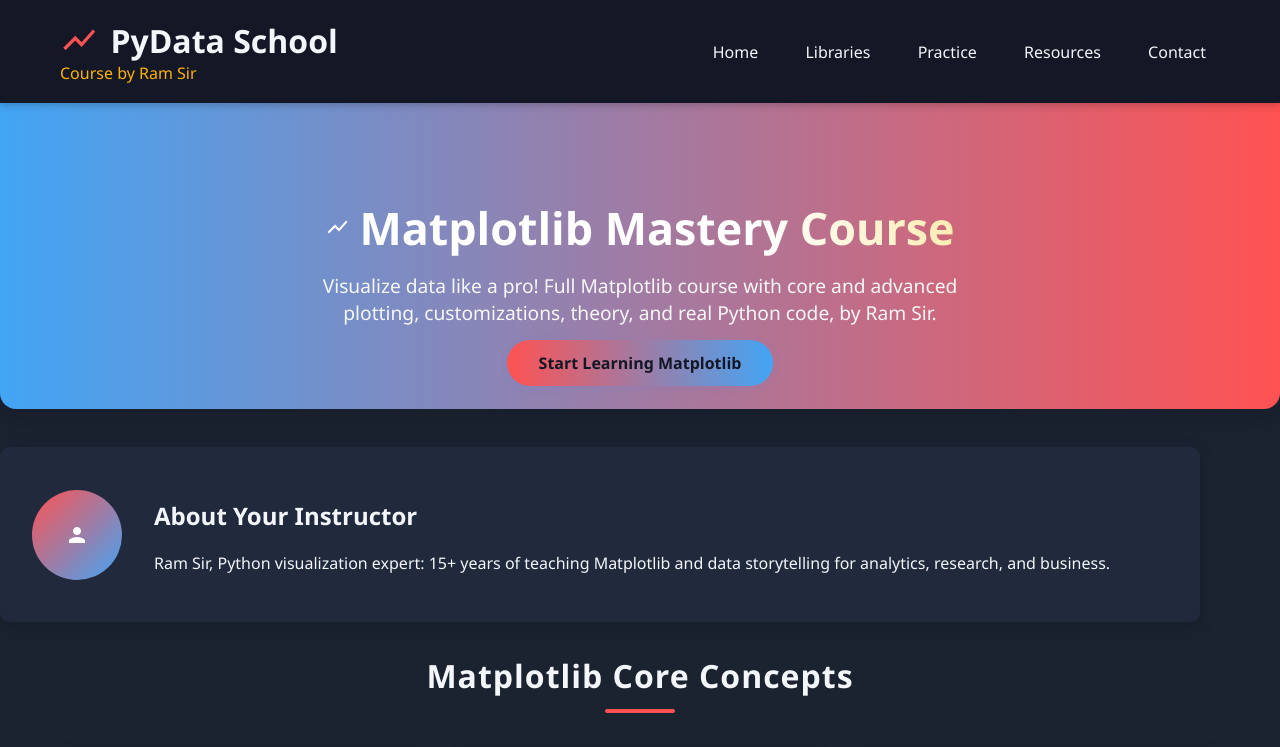
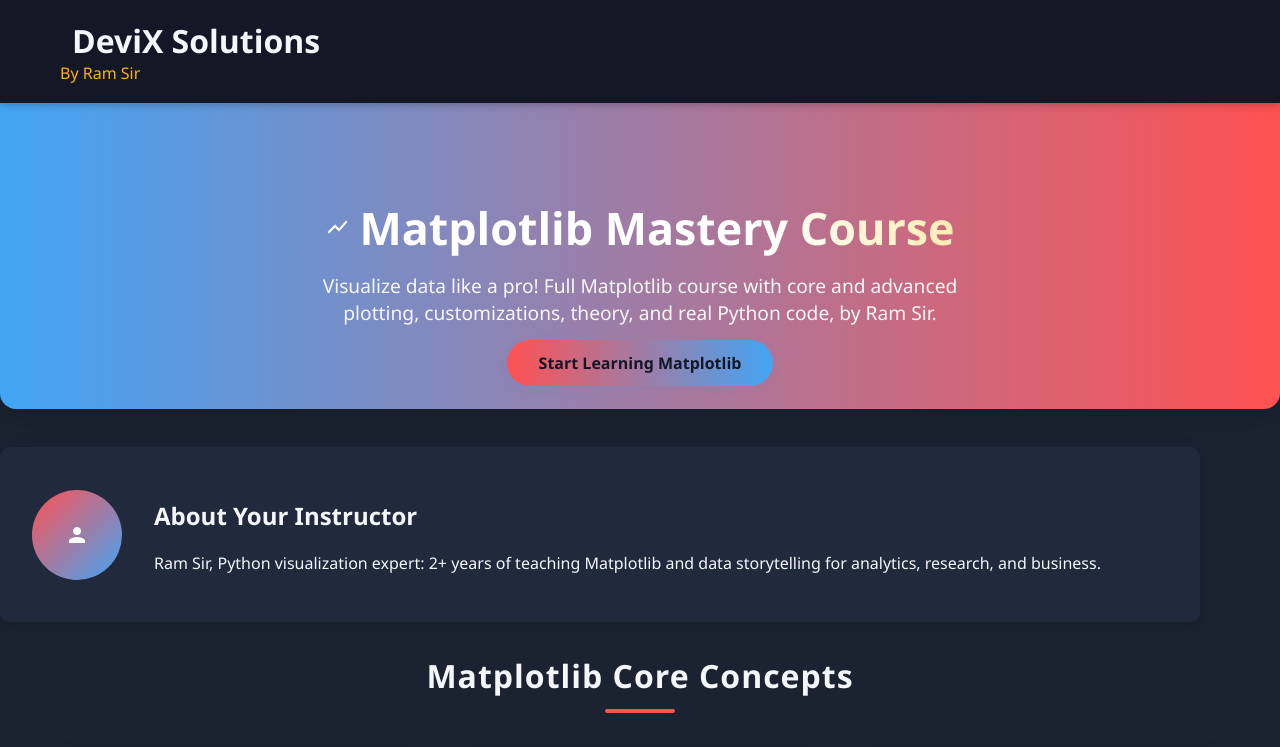
Before and after one commit to Ramgopal-Prajapati/matloptlib, a plain HTML site: page index.html in a window 1280 px wide. Shown: the top 747 px of the page. Drawn offline with Linux system fonts and the light colour scheme.

Commit message:
Update index.html

```diff
--- a/index.html
+++ b/index.html
@@ -3,7 +3,7 @@
 <head>
     <meta charset="UTF-8">
     <meta name="viewport" content="width=device-width, initial-scale=1.0">
-    <title>Matplotlib Mastery | PyData School</title>
+    <title>Matplotlib Mastery | DeviX Soluutions</title>
     <link href="https://fonts.googleapis.com/icon?family=Material+Icons" rel="stylesheet">
     <style>
         :root {
@@ -181,9 +181,11 @@
             background: #232a31;
             padding: 1rem;
             border-radius: 4px;
-            overflow-x: auto;
+            overflow-x: scroll;
             margin: 0.7rem 0;
             border: 1px solid var(--border);
+            width:-webkit-fill-available;
+
         }
         code { color: #7da7ff; font-size: 1.07em;}
         /* Playground */
@@ -242,20 +244,12 @@
     <div class="container header-content">
         <div>
             <div class="logo">
-                <span class="material-icons">show_chart</span>
-                <span>PyData School</span>
+                <span class="material-icons"></span>
+                <span>DeviX Solutions</span>
             </div>
-            <div class="instructor">Course by Ram Sir</div>
+            <div class="instructor">By Ram Sir</div>
         </div>
-        <nav>
-            <ul>
-                <li><a href="#">Home</a></li>
-                <li><a href="#">Libraries</a></li>
-                <li><a href="#">Practice</a></li>
-                <li><a href="#">Resources</a></li>
-                <li><a href="#">Contact</a></li>
-            </ul>
-        </nav>
+
     </div>
 </header>
 <!-- Hero -->
@@ -279,7 +273,7 @@
     <div>
         <h2>About Your Instructor</h2>
         <p>
-            Ram Sir, Python visualization expert: 15+ years of teaching Matplotlib and data storytelling for analytics, research, and business.
+            Ram Sir, Python visualization expert: 2+ years of teaching Matplotlib and data storytelling for analytics, research, and business.
         </p>
     </div>
 </section>
@@ -656,7 +650,7 @@ sns.heatmap(df)</code></pre>
 </section>
 <footer>
     <div class="container">
-        <p>&copy; 2025 PyData School. All rights reserved.</p>
+        <p>&copy; 2025 DeviX Solution. All rights reserved.</p>
         <p>Matplotlib Mastery Course by Ram Sir</p>
     </div>
 </footer>
```
